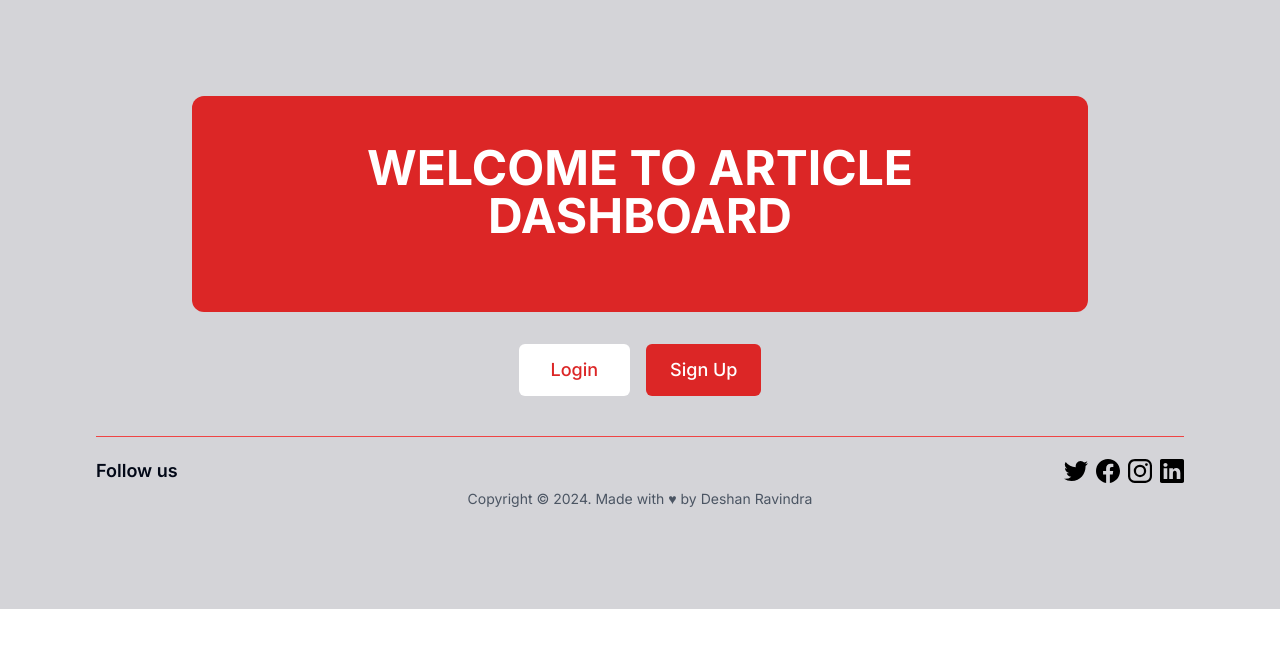
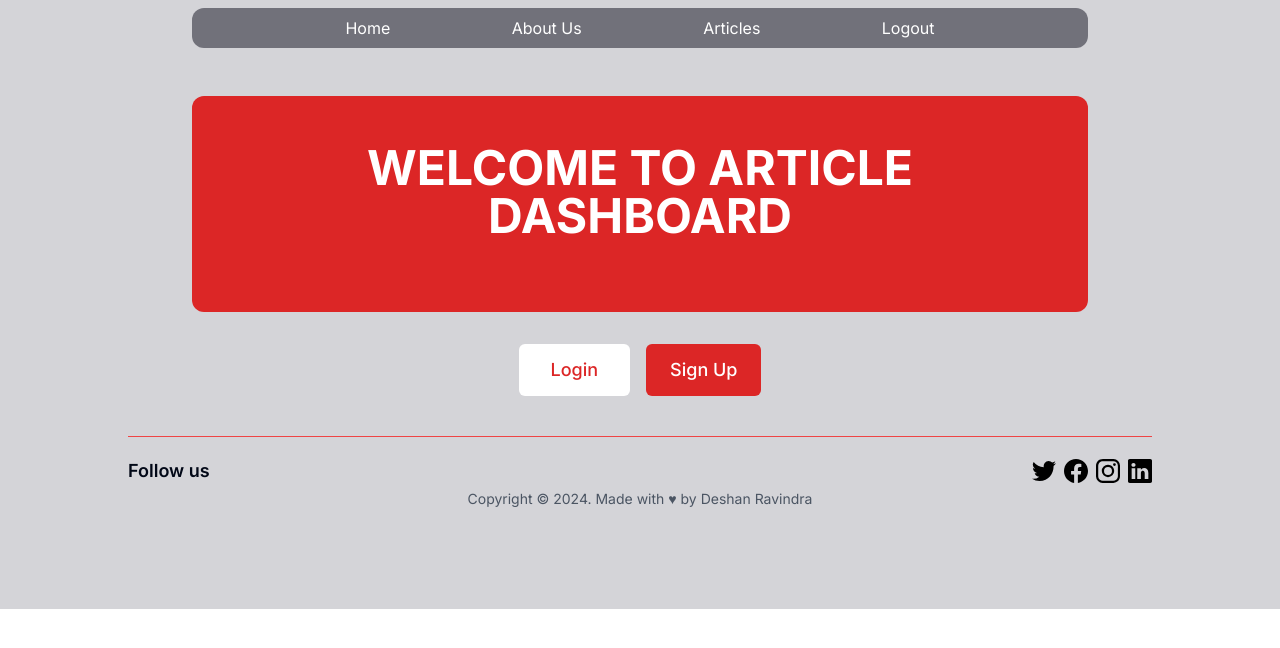
Before and after one commit to deshan-ravin/Article-Dashboard-2, a Next.js app in the folder frontend/: page / in a window 1280 px wide. Shown: the top 648 px of the page. Built offline with nearby package versions, Linux system fonts and the light colour scheme.

Commit message:
navbar created

```diff
--- a/frontend/src/app/page.tsx
+++ b/frontend/src/app/page.tsx
@@ -1,10 +1,14 @@
 import Image from "next/image";
 import Link from "next/link";
 import { Footer } from "@/components/footer";
+import { Button } from "@/components/ui/button";
+import NavBar from "@/components/nav";
 
 export default function Home() {
   return (
     <main className="flex max-h-screen flex-col items-center justify-between p-24 bg-zinc-300">
+
+      <NavBar />
       <div className="flex flex-wrap items-center justify-between w-full max-w-4xl gap-5 mx-auto text-white bg-red-600 px-7 py-7 lg:px-12 lg:py-12 lg:flex-nowrap rounded-xl">
         <div className="flex-grow text-center">
         <h2 className="text-4xl font-bold lg:text-5xl mb-6">
--- /dev/null
+++ b/frontend/src/components/nav.tsx
@@ -0,0 +1,41 @@
+import React from "react";
+import Link from "next/link";
+import { Button } from "@/components/ui/button"
+
+const Navbar = () => {
+  return (
+
+    <div className="fixed top-2 w-[calc(100%-2rem)] max-w-4xl left-1/2 transform -translate-x-1/2 flex items-center justify-between gap-5 bg-zinc-500 px-7 rounded-xl z-50" style={{ padding: '0.5rem 0' }}>
+    <div className="container mx-auto h-full">
+      <div className="flex justify-between items-center h-full">
+        <ul className="flex w-full justify-evenly text-white">
+          <li>
+            <Link href="" className=" hover:text-red-500">
+              <p>Home</p>
+            </Link>
+          </li>
+          <li>
+            <Link href="/aboutus" className=" hover:text-red-500">
+              <p>About Us</p>
+            </Link>
+          </li>
+          <li>
+            <Link href="/articles" className=" hover:text-red-500">
+              <p>Articles</p>
+            </Link>
+          </li>
+          <li>
+            <Link href="" className=" hover:text-red-500">
+              <p>Logout</p>
+            </Link>
+          </li>
+        </ul>
+      </div>
+    </div>
+  </div>
+
+
+  );
+};
+
+export default Navbar;
```
Also changed, not shown: frontend/src/app/create/page.tsx (added, +7 -0 lines).
